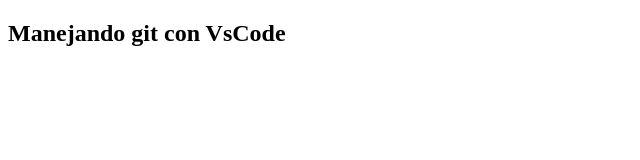
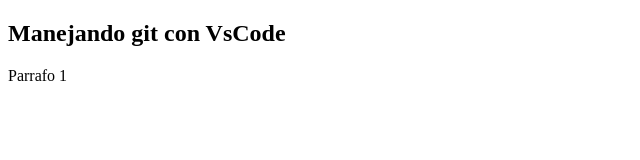
Before and after one commit to lfzapatavacesde/githotel, a plain HTML site: page index.html in a window 1280 px wide. Shown: the full height of the page, 0-640 px from the left. Drawn offline with Linux system fonts and the light colour scheme.

Commit message:
se crea archivo estilos1

```diff
--- /dev/null
+++ b/css/estilos1.css
@@ -0,0 +1,3 @@
+p{
+    background-color:aqua;
+}
--- a/index.html
+++ b/index.html
@@ -8,6 +8,6 @@
 </head>
 <body>
     <h2>Manejando git con VsCode</h2>
-
+    <p>Parrafo 1</p>
 </body>
 </html>
```
